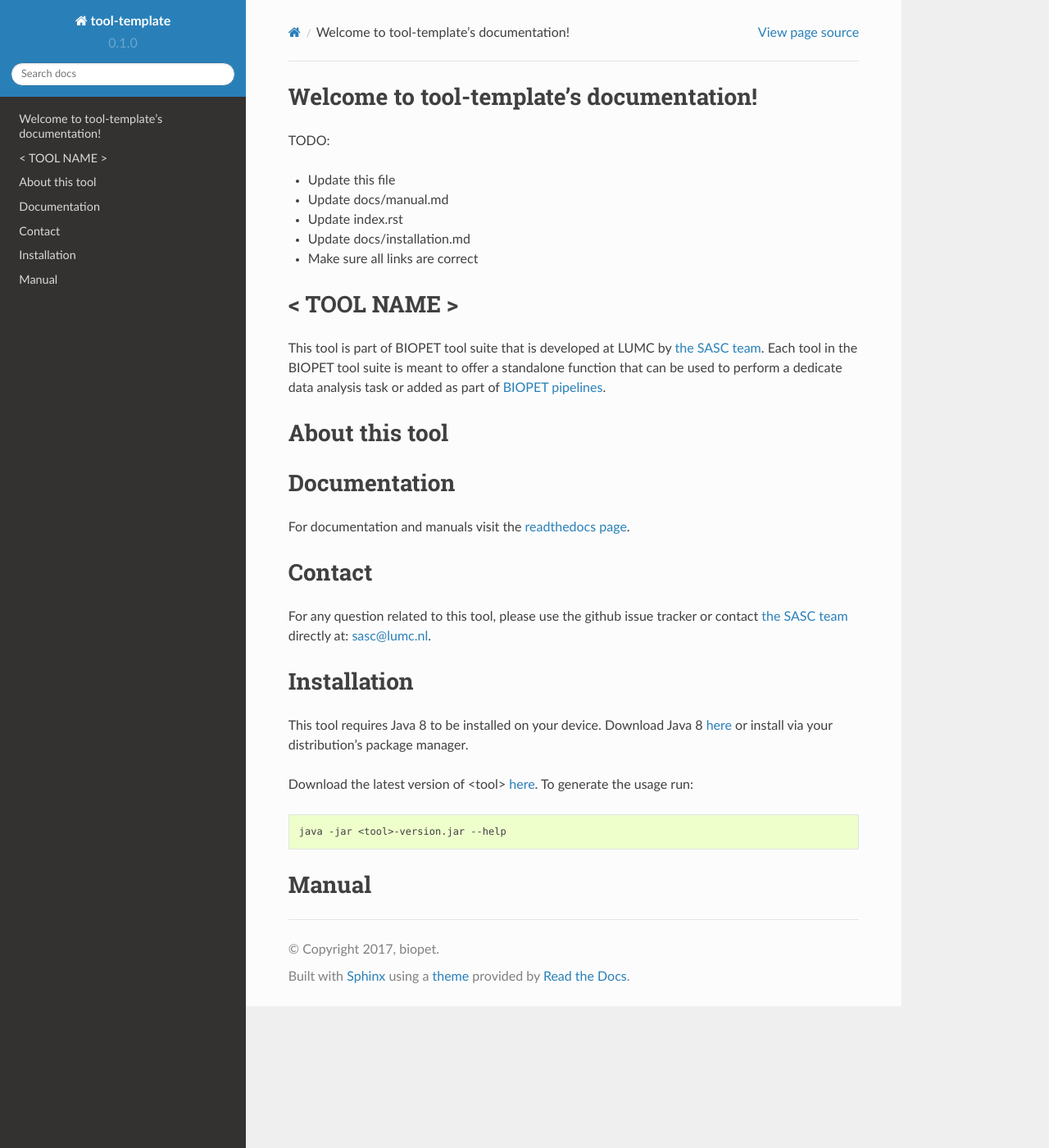
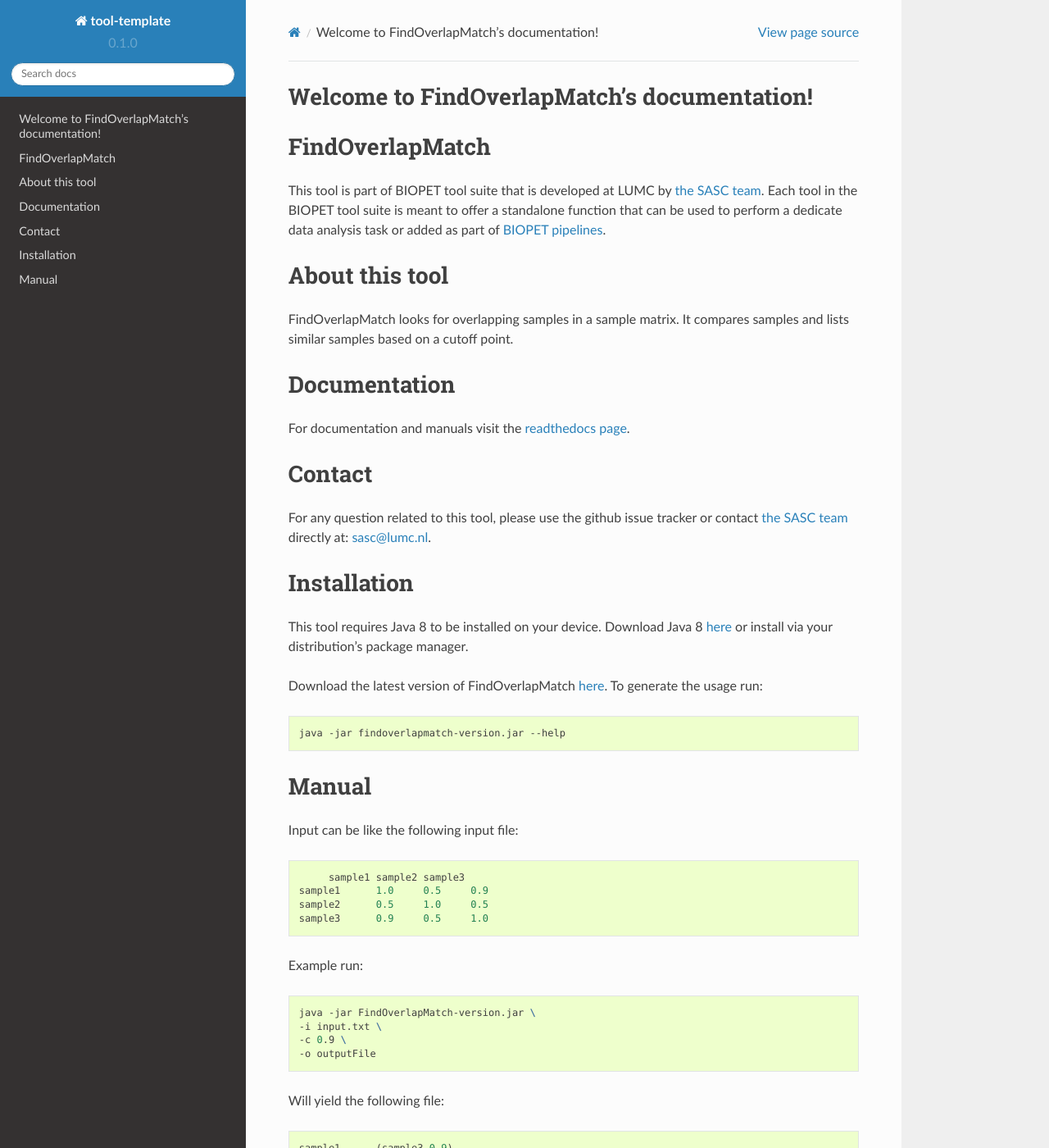
Before and after one commit to biopet/findoverlapmatch, a Sphinx documentation site: the page built from docs/index.rst, in a window 1280 px wide and 1400 px high. Shown: the whole window at 82% size. Built offline with Sphinx 7.4.7 and the Read the Docs theme 2.0.0, drawn with Linux system fonts in a browser that asks for light colours; some of the changed text lies outside the part shown.

Commit message:
Documentation

````diff
--- a/README.md
+++ b/README.md
@@ -1,20 +1,14 @@
-TODO:
-- Update this file
-- Update docs/manual.md
-- Update index.rst
-- Update docs/installation.md
-- Make sure all links are correct
-
-#  < TOOL NAME >
+#  FindOverlapMatch
 This tool is part of BIOPET tool suite that is developed at LUMC by [the SASC team](http://sasc.lumc.nl/).
 Each tool in the BIOPET tool suite is meant to offer a standalone function that can be used to perform a
 dedicate data analysis task or added as part of [BIOPET pipelines](http://biopet-docs.readthedocs.io/en/latest/).
 
 #  About this tool
-<Description of a tool>
+FindOverlapMatch looks for overlapping samples in a sample matrix. It compares samples and lists similar samples
+based on a cutoff point.
 
 #  Documentation
-For documentation and manuals visit the [readthedocs page](http://biopet-toolName.readthedocs.io/en/latest/).
+For documentation and manuals visit the [readthedocs page](http://biopet-findoverlapmatch.readthedocs.io/en/latest/).
 
 
 #  Contact
--- a/docs/INSTALLATION.md
+++ b/docs/INSTALLATION.md
@@ -3,8 +3,8 @@ This tool requires Java 8 to be installed on your device. Download Java 8
 [here](http://www.oracle.com/technetwork/java/javase/downloads/jre8-downloads-2133155.html)
 or install via your distribution's package manager.
 
-Download the latest version of <tool> [here](https://github.com/biopet/INSERTTOOLNAMEHERE/releases/).
+Download the latest version of FindOverlapMatch [here](https://github.com/biopet/findoverlapmatch/releases/).
 To generate the usage run:
 ```bash
-java -jar <tool>-version.jar --help
+java -jar findoverlapmatch-version.jar --help
 ```
--- a/docs/MANUAL.md
+++ b/docs/MANUAL.md
@@ -1,3 +1,31 @@
 # Manual
 
-<Elaborate usage description>
+Input can be like the following input file:
+
+```
+	sample1	sample2	sample3
+sample1	1.0	0.5	0.9
+sample2	0.5	1.0	0.5
+sample3	0.9	0.5	1.0
+```
+
+Example run:
+```bash
+java -jar FindOverlapMatch-version.jar \
+-i input.txt \
+-c 0.9 \
+-o outputFile
+```
+Will yield the following file:
+```
+sample1	(sample3,0.9)
+sample2
+sample3	(sample1,0.9)
+```
+With `--use_same_names` set it should be:
+
+```
+sample1	(sample1,1.0)	(sample3,0.9)
+sample2	(sample2,1.0)
+sample3	(sample1,0.9)	(sample3,1.0)
+```
--- a/docs/index.rst
+++ b/docs/index.rst
@@ -3,8 +3,8 @@
    You can adapt this file completely to your liking, but it should at least
    contain the root `toctree` directive.
 
-Welcome to tool-template's documentation!
-=========================================
+Welcome to FindOverlapMatch's documentation!
+============================================
 
 .. mdinclude:: ../README.md
 
````
